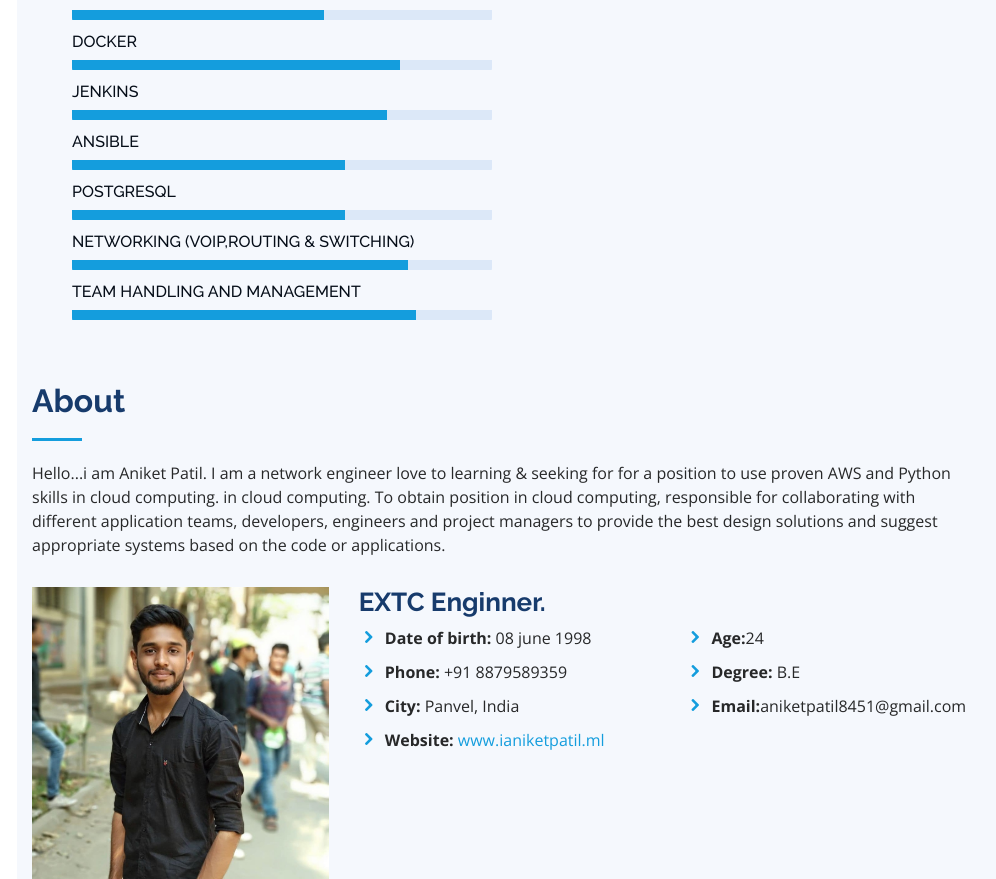
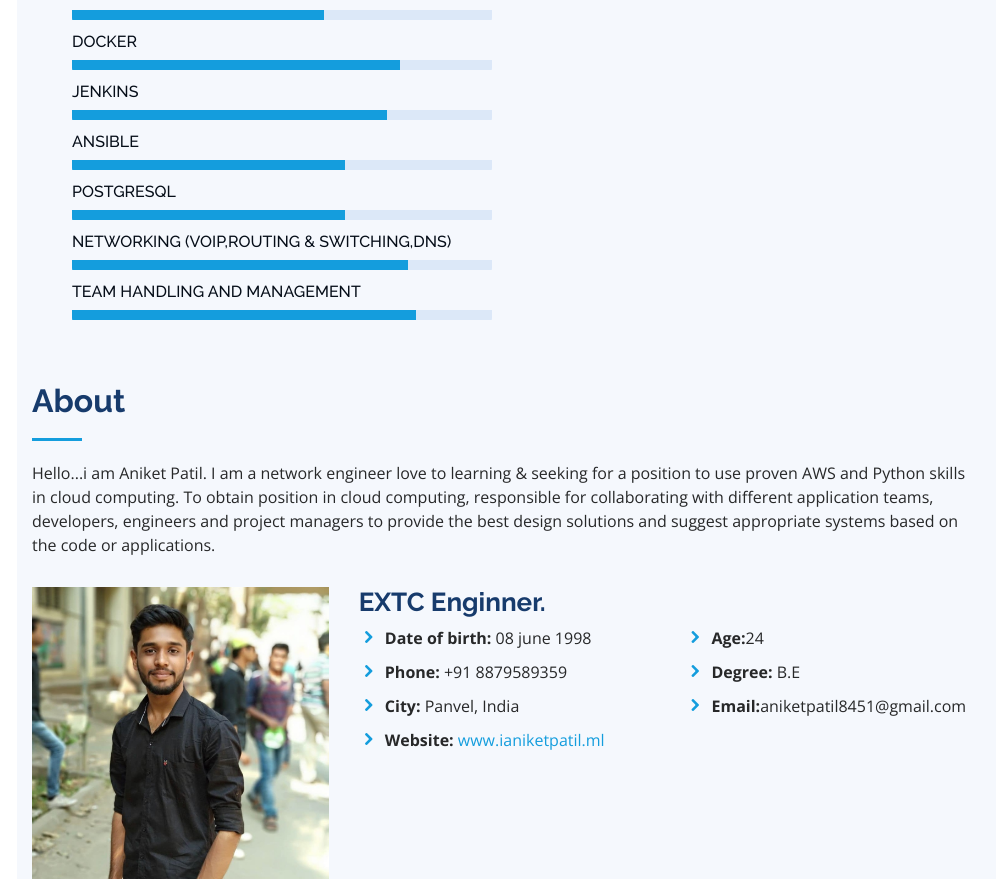
Before and after one commit to Aniket0898/Portfolio-CI-CD, a Django app: page / in a window 1280 px wide. Shown: the part 1260-2139 px from the top of the page, without its empty margins (283-1279 px from the left). Run offline with Django 3.2, Linux system fonts and the light colour scheme; some libraries are stand-ins or nearby versions.

Commit message:
Update index.html

```diff
--- a/template/index.html
+++ b/template/index.html
@@ -165,7 +165,7 @@
                         </div>
                       </div>
                       <div class="progress">
-                        <span class="skill"><h6>Networking (VoIP,Routing & Switching)<h6></span>
+                        <span class="skill"><h6>Networking (VoIP,Routing & Switching,DNS)<h6></span>
                         <div class="progress-bar-wrap">
                           <div class="progress-bar" role="progressbar" aria-valuenow="80" aria-valuemin="0" aria-valuemax="100"></div>
                         </div>
@@ -186,7 +186,7 @@
       <div class="container">
         <div class="section-title">
           <h2>About</h2>
-            <p>Hello...i am Aniket Patil. I am a network engineer love to learning & seeking for for a position to use proven AWS and Python skills in cloud computing. in cloud computing. To obtain position in cloud computing, responsible for collaborating with different application teams, developers, engineers and project managers to provide the best design solutions and suggest appropriate systems based on the code or applications.</p>
+            <p>Hello...i am Aniket Patil. I am a network engineer love to learning & seeking for a position to use proven AWS and Python skills in cloud computing. To obtain position in cloud computing, responsible for collaborating with different application teams, developers, engineers and project managers to provide the best design solutions and suggest appropriate systems based on the code or applications.</p>
         </div>
 
         <div class="row">
@@ -318,7 +318,7 @@
               <p><em><a href="http://www.bel-india.in/">bel-india</a></em></p>
                <ul>
                 <li>An internship progarm between 21 june 2019 - 01 july 2019</li>
-                <li>Experince of collaborating with multiple departments working staff of the sections learning and work with the workers and enginners from planning to production works </li>
+                <li>Experince of collaborating with multiple departments working staff of the sections learning and work with the workers and engineers from planning to production works </li>
                 <li>Experiance working with highly skilled staff in various fields</li>
                 <li>Experiance highly desciplinary working environment</li>
               </ul>
```
